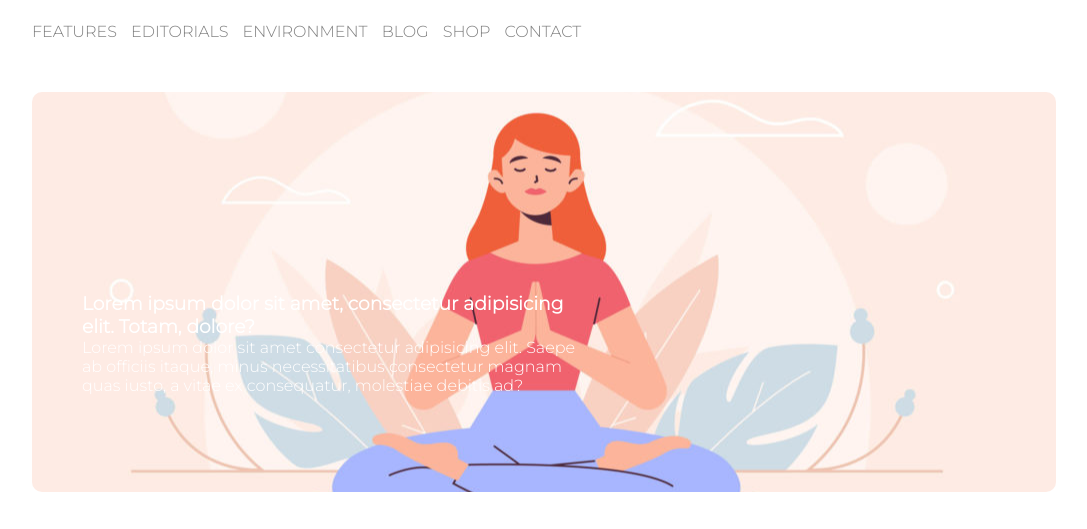
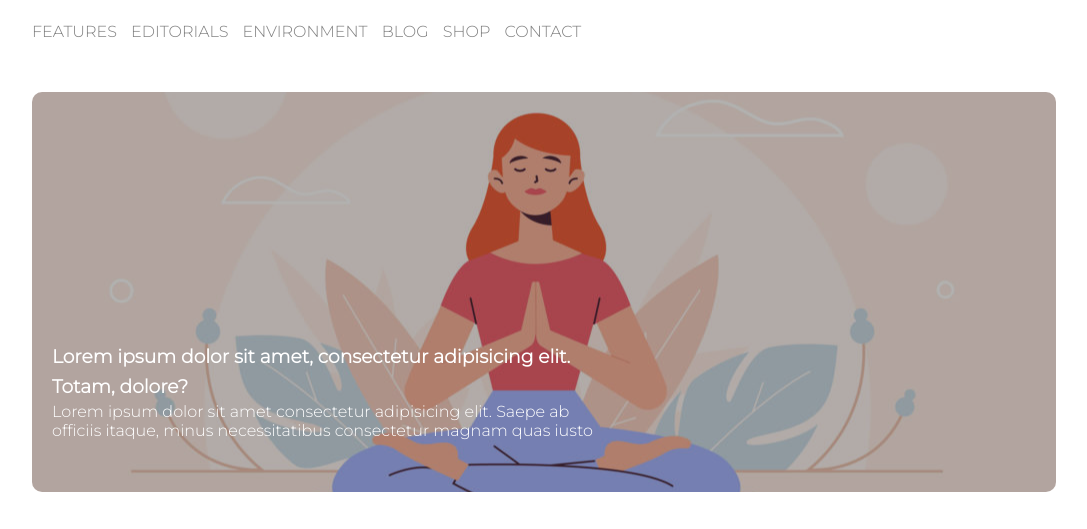
Before and after one commit to corradocoppolino/htmlcss-wp, a plain HTML site: page index.html in a window 1280 px wide. Shown: the part 112-641 px from the top of the page, without its empty margins (96-1183 px from the left). Drawn offline with Linux system fonts and the light colour scheme.

Commit message:
finito completo

```diff
--- a/css/style.css
+++ b/css/style.css
@@ -49,24 +49,29 @@ nav li a{
 
 .photo-header{
     height: 400px;
-/*     background-color: darkcyan;
- */    margin-bottom: 20px;
+    margin-bottom: 20px;
     border-radius: 10px;
+    background-position: center;
     background-image: url(../img/banner.jpg);
-/*     filter: brightness(60%);
- */    background-position: center;
 }
 
 .background-text{
-    width: 55%;
-    height: 200px;
-    padding-top: 200px;
-    padding-left: 50px;
+    width: 100%;
+    height: 100%;
     background-size: contain;
+    background: rgba(0, 0, 0, 0.3);
+    border-radius: 10px;
 }
 
-.background-text h3,.background-text p{
-    color: white;
+.text{
+    padding-top: 250px;
+    width: 55%;
+    padding-left: 20px;
+    color:white;
+}
+
+.text h3{
+    line-height: 30px;
 }
 
 main{
--- a/index.html
+++ b/index.html
@@ -30,8 +30,10 @@
             <div class="photo-header">
 
                 <div class="background-text">
-                    <h3>Lorem ipsum dolor sit amet, consectetur adipisicing elit. Totam, dolore?</h3>
-                    <p>Lorem ipsum dolor sit amet consectetur adipisicing elit. Saepe ab officiis itaque, minus necessitatibus consectetur magnam quas iusto, a vitae ex consequatur, molestiae debitis ad?</p>
+                    <div class="text">
+                        <h3>Lorem ipsum dolor sit amet, consectetur adipisicing elit. Totam, dolore?</h3>
+                        <p>Lorem ipsum dolor sit amet consectetur adipisicing elit. Saepe ab officiis itaque, minus necessitatibus consectetur magnam quas iusto</p>
+                    </div>
                 </div>
 
             </div>
```
